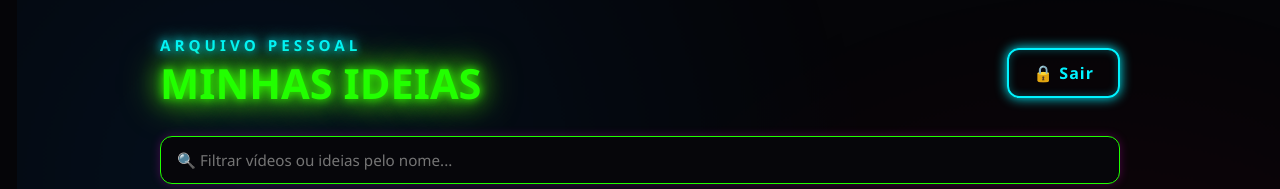
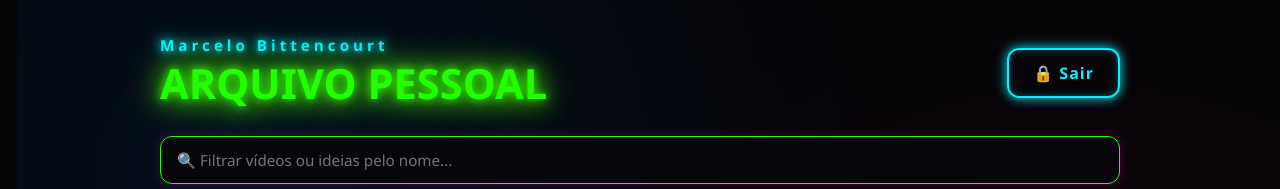
Before and after one commit to marcelobitt1982/marcelo, a plain HTML site: page pesquisas.html in a window 1280 px wide. Shown: the top 189 px of the page. Drawn offline with Linux system fonts and the light colour scheme.

Commit message:
Update pesquisas.html

```diff
--- a/pesquisas.html
+++ b/pesquisas.html
@@ -340,8 +340,8 @@
         <div id="menuView">
             <div class="top-bar">
                 <header class="header" style="text-align: left;">
-                    <h3>ARQUIVO PESSOAL</h3>
-                    <h1 style="margin-bottom: 0;">MINHAS IDEIAS</h1>
+                    <h3>Marcelo Bittencourt</h3>
+                    <h1 style="margin-bottom: 0;">ARQUIVO PESSOAL</h1>
                 </header>
                 <a href="index.html" class="neon-btn">🔒 Sair</a>
             </div>
```
